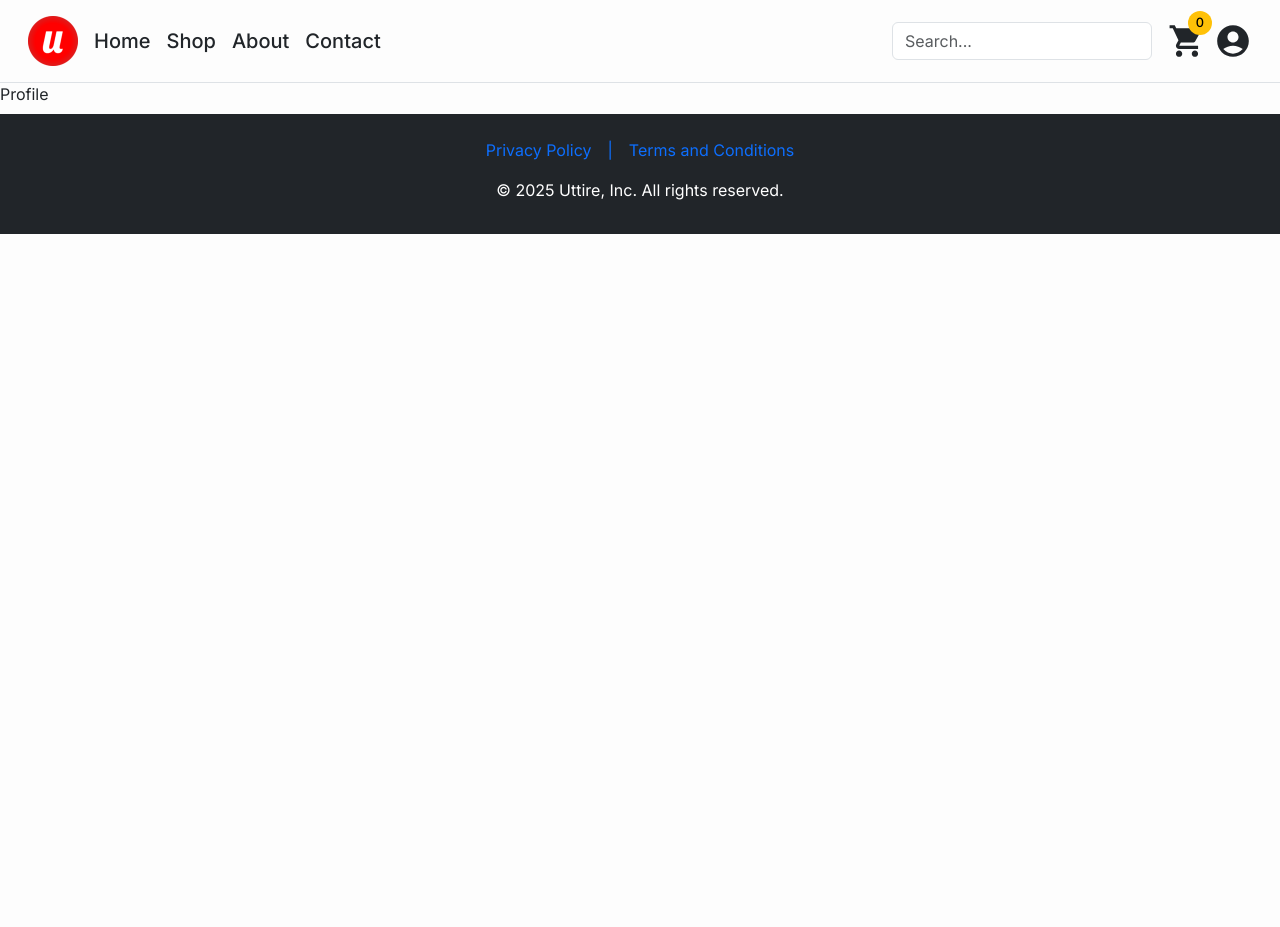
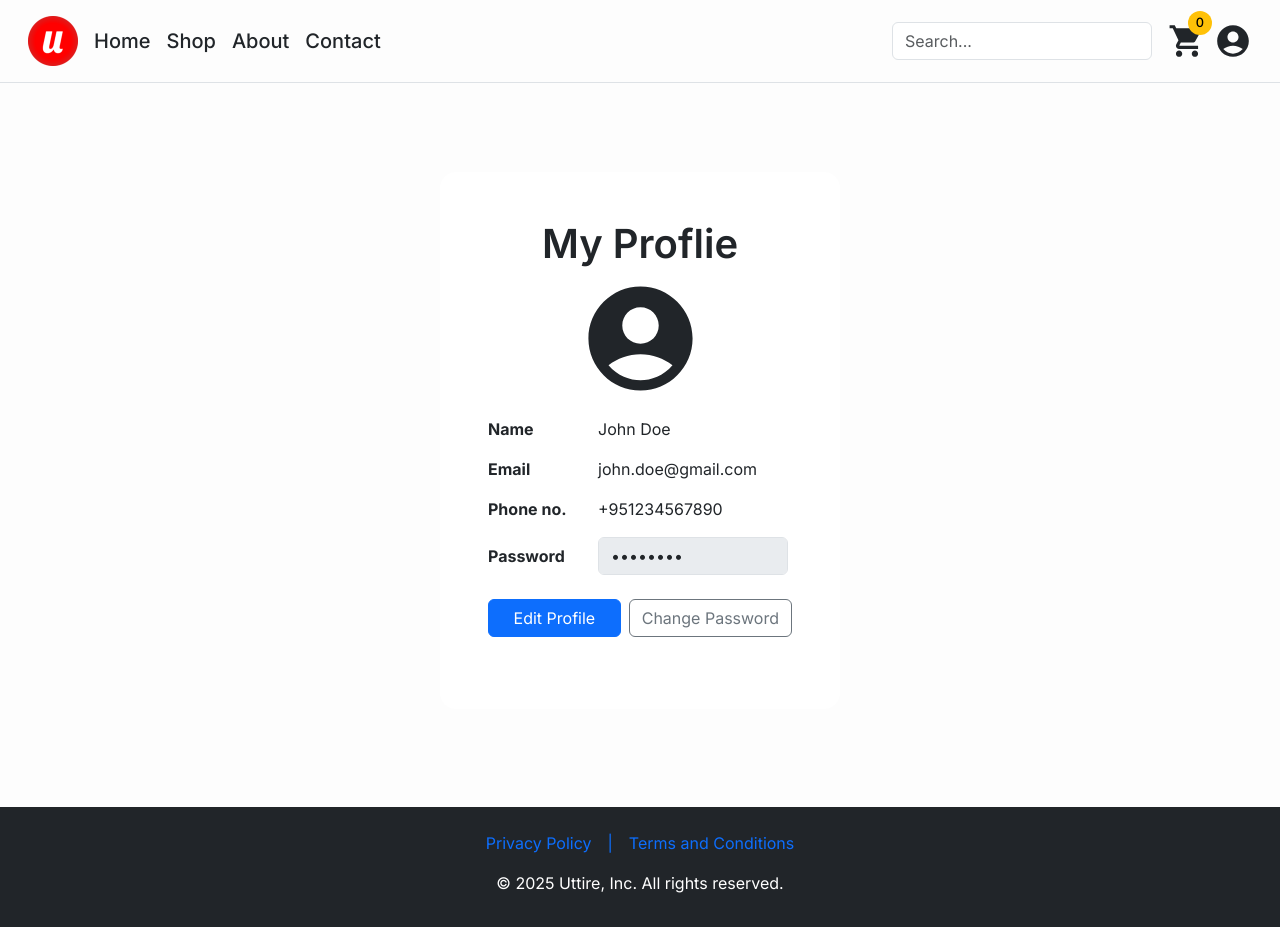
Before and after one commit to amaan073/Uttire, a React (Vite) app in the folder client/: page /profile in a window 1280 px wide. Before the commit the page ends 800 px from the top, so only its background shows below. Built offline with nearby package versions, Linux system fonts and the light colour scheme; a web font is replaced by a local one.

Commit message:
profile page created

```diff
--- a/client/src/App.css
+++ b/client/src/App.css
@@ -37,6 +37,7 @@
 }
 .a-link {
   cursor: pointer;
+  transition: all 0.4s ease;
 }
 .a-link:hover {
   background-color: #f8f9fa;
@@ -295,3 +296,26 @@ input[type="range"]::-webkit-slider-thumb {
     position: static !important;
   }
 }
+
+
+/*
+-->
+
+//Profile styles
+
+<--
+*/
+
+.edit-btn {
+  position: absolute;
+  aspect-ratio: 1 / 1;
+  height: 35px;
+  width: auto;
+  top: 4px;
+  right: 90px;
+  transition: all 0.3s ease;
+}
+
+.edit-btn:hover {
+  background-color: var(--bs-border-color) !important;
+}
--- a/client/src/pages/Profile.jsx
+++ b/client/src/pages/Profile.jsx
@@ -1,5 +1,260 @@
+import { useState } from "react";
+
+import AccountCircleIcon from "@mui/icons-material/AccountCircle";
+import EditIcon from "@mui/icons-material/Edit";
+
 const Profile = () => {
-  return <div>Profile</div>;
+  const [mode, setMode] = useState("view"); //view, edit and change password
+
+  return (
+    <>
+      <div
+        className="container-fluid px-0 d-flex justify-content-center align-items-center"
+        style={{
+          maxWidth: "1600px",
+          minHeight: "calc(var(--safe-height) - 83px)",
+        }}
+      >
+        {mode == "view" && (
+          <>
+            <div
+              className="text-center bg-white p-5 rounded-4 my-5"
+              style={{ width: "400px" }}
+            >
+              <h1 className="fw-semibold display-6">My Proflie</h1>
+              <div className="mb-3">
+                <AccountCircleIcon sx={{ height: "125px", width: "auto" }} />
+              </div>
+              <div className="text-start" style={{ maxWidth: "300px" }}>
+                <div className="d-flex my-3">
+                  <b style={{ minWidth: "110px" }}>Name</b>
+                  <p className="m-0">John Doe</p>
+                </div>
+                <div className="d-flex align-items-center my-3">
+                  <b style={{ minWidth: "110px" }}>Email</b>
+                  <p className="m-0" style={{ wordBreak: "break-all" }}>
+                    {" "}
+                    john.doe@gmail.com
+                  </p>
+                </div>
+                <div className="d-flex my-3">
+                  <b style={{ minWidth: "110px" }}>Phone no.</b>
+                  <p className="m-0">+951234567890</p>
+                </div>
+                <div className="d-flex align-items-center my-2">
+                  <label style={{ minWidth: "110px" }}>
+                    <b>Password</b>
+                  </label>
+                  <input
+                    type="password"
+                    value="passowrd"
+                    disabled
+                    className="form-control"
+                  />
+                </div>
+              </div>
+              <div className="d-flex w-100 gap-2 my-4">
+                <button
+                  type="button"
+                  className="btn btn-primary w-100"
+                  onClick={() => setMode("edit")}
+                >
+                  Edit Profile
+                </button>
+                <button
+                  type="button"
+                  className="btn btn-outline-secondary w-100 text-nowrap"
+                  onClick={() => setMode("changePassword")}
+                >
+                  Change Password
+                </button>
+              </div>
+            </div>
+          </>
+        )}
+
+        {/* Edit profile mode */}
+        {mode == "edit" && (
+          <>
+            <div
+              className="text-center bg-white p-5 rounded-4 my-5"
+              style={{ width: "400px" }}
+            >
+              <h1 className="fw-semibold display-6">My Profile</h1>
+              <div className="mb-3 position-relative">
+                <AccountCircleIcon sx={{ height: "125px", width: "auto" }} />
+                <button
+                  type="button"
+                  className="edit-btn btn rounded-circle bg-light p-0 border"
+                  title="Change profile picture"
+                >
+                  <EditIcon />
+                </button>
+              </div>
+              <form className="text-start">
+                <div className="form-group mb-3">
+                  <label
+                    htmlFor="name-input"
+                    className="fw-semibold mb-1 text-secondary"
+                  >
+                    Full name
+                  </label>
+                  <input
+                    type="text"
+                    className="form-control"
+                    id="name-input"
+                    name="name"
+                    value="John doe"
+                  />
+                </div>
+                <div className="form-group mb-3">
+                  <label
+                    htmlFor="email-input"
+                    className="fw-semibold mb-1 text-secondary"
+                  >
+                    Email
+                  </label>
+                  <input
+                    type="email"
+                    className="form-control"
+                    id="email-input"
+                    name="email"
+                    value="john.doe@gmail.com"
+                  />
+                </div>
+                <div className="form-group mb-3">
+                  <label
+                    htmlFor="phone-no-input"
+                    className="fw-semibold mb-1 text-secondary"
+                  >
+                    Phone number
+                  </label>
+                  <input
+                    type="tel"
+                    className="form-control"
+                    id="phone-no-input"
+                    name="Phone-no"
+                    value="+951234567890"
+                  />
+                </div>
+                <div className="form-group d-flex gap-2 w-100 mt-4">
+                  <button
+                    type="button"
+                    className="btn btn-outline-danger w-100"
+                    onClick={() => setMode("view")}
+                  >
+                    Cancel
+                  </button>
+                  <button type="submit" className="btn btn-primary w-100">
+                    Save changes
+                  </button>
+                </div>
+              </form>
+            </div>
+          </>
+        )}
+
+        {/* Change password form */}
+        {mode == "changePassword" && (
+          <>
+            <div
+              className="text-center bg-white p-5 rounded-4 my-5"
+              style={{ width: "400px" }}
+            >
+              <h1 className="fw-semibold display-6">My Proflie</h1>
+              <div className="mb-3">
+                <AccountCircleIcon sx={{ height: "125px", width: "auto" }} />
+              </div>
+              <div className="text-start" style={{ maxWidth: "300px" }}>
+                <div className="d-flex my-3">
+                  <b style={{ minWidth: "110px" }}>Name</b>
+                  <p className="m-0">John Doe</p>
+                </div>
+                <div className="d-flex align-items-center my-3">
+                  <b style={{ minWidth: "110px" }}>Email</b>
+                  <p className="m-0" style={{ wordBreak: "break-all" }}>
+                    {" "}
+                    john.doe@gmail.com
+                  </p>
+                </div>
+                <div className="d-flex my-3">
+                  <b style={{ minWidth: "110px" }}>Phone no.</b>
+                  <p className="m-0">+951234567890</p>
+                </div>
+              </div>
+              <h5 className="fw-semibold mb-3 text-primary text-start mt-4">
+                Change Password
+              </h5>
+              <div className="border p-4 rounded-3 text-start">
+                <form>
+                  <div className="form-group mb-3">
+                    <label
+                      htmlFor="current-password"
+                      className="fw-semibold mb-1 text-secondary"
+                    >
+                      Current password
+                    </label>
+                    <input
+                      type="password"
+                      className="form-control"
+                      id="current-password"
+                      name="currentPassword"
+                    />
+                  </div>
+
+                  <div className="form-group mb-3">
+                    <label
+                      htmlFor="new-password"
+                      className="fw-semibold mb-1 text-secondary"
+                    >
+                      New password
+                    </label>
+                    <input
+                      type="password"
+                      className="form-control"
+                      id="new-password"
+                      name="newPassword"
+                    />
+                  </div>
+
+                  <div className="form-group mb-3">
+                    <label
+                      htmlFor="confirm-password"
+                      className="fw-semibold mb-1 text-secondary"
+                    >
+                      Confirm password
+                    </label>
+                    <input
+                      type="password"
+                      className="form-control"
+                      id="confirm-password"
+                      name="confirmPassword"
+                    />
+                  </div>
+
+                  <div className="form-group d-flex gap-2 w-100 mt-4">
+                    <button
+                      type="button"
+                      className="btn btn-outline-danger w-100"
+                      onClick={() => setMode("view")}
+                    >
+                      Cancel
+                    </button>
+                    <button
+                      type="submit"
+                      className="btn btn-primary w-100 text-nowrap"
+                    >
+                      Change password
+                    </button>
+                  </div>
+                </form>
+              </div>
+            </div>
+          </>
+        )}
+      </div>
+    </>
+  );
 };
 
 export default Profile;
```
